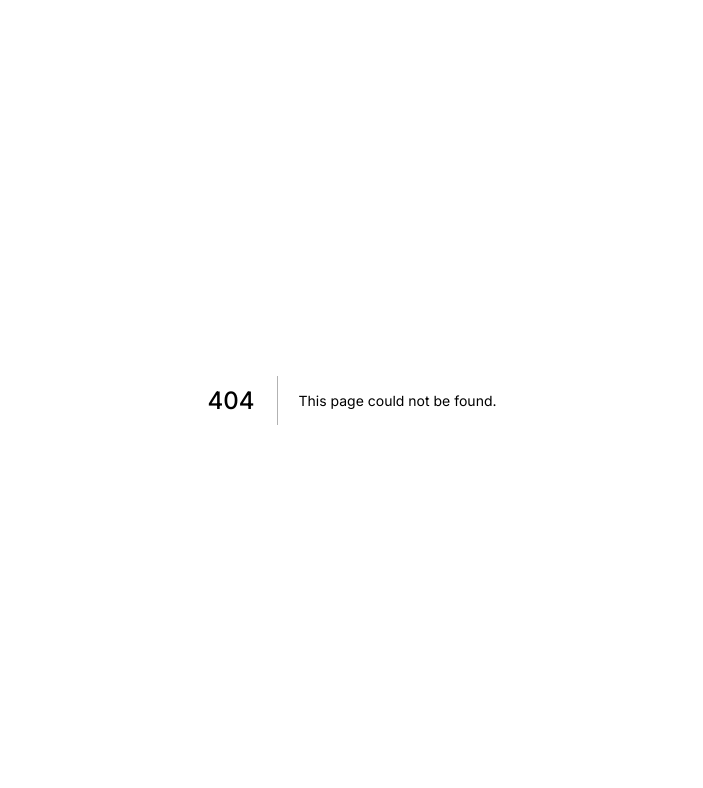
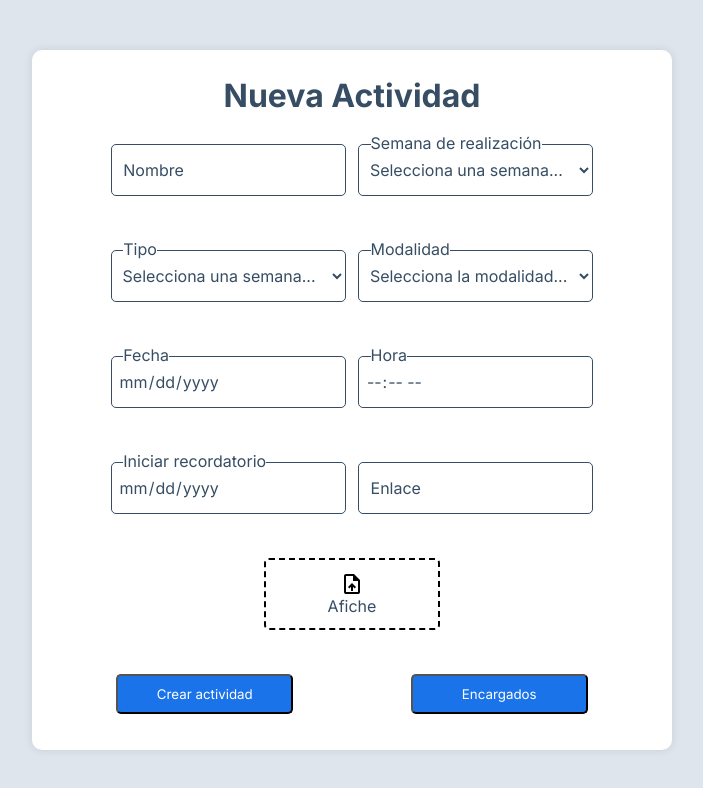
Before and after one commit to VonNeumannn/TeamTEC, a Next.js app: page /newActivity in a window 1280 px wide. Before the commit this address had no page. Shown: the top 788 px of the page, without its empty margins (288-991 px from the left). Built offline with nearby package versions, Linux system fonts and the light colour scheme.

Commit message:
feat: adding newActivity screen

```diff
--- /dev/null
+++ b/src/app/newActivity/page.tsx
@@ -0,0 +1,79 @@
+'use client'
+import styles from "../page.module.css";
+import { BlueButton } from "../components/blueButton";
+import Image from "next/image";
+import UploadIcon from "../../../public/upload.svg";
+
+export default function NewActivity() {
+
+    return (
+        <main className={styles.main} id="main">
+            <div className={styles.activityContainer}>
+                <h1>Nueva Actividad</h1>
+                <div className={styles.activityFormContainer}>
+                    <div className={styles.formGroup}>
+                        <label htmlFor="nombre">Nombre</label>
+                        <input type="nombre" id="nombre" name="nombre" required placeholder="..." />
+                    </div>
+                    <div className={styles.formGroup}>
+                        <label htmlFor="semana">Semana de realización</label>
+                        <select className={styles.selectContainer} id="semana" name="semana" required>
+                            <option value="" >Selecciona una semana...</option>
+                            {
+                                Array.from({ length: 16 }, (_, i) => i + 1).map(num =>
+                                    <option key={num} value={`semana${num}`}>Semana {num}</option>
+                                )
+                            }
+                        </select>
+                    </div>
+                    <div className={styles.formGroup}>
+                        <label htmlFor="tipo">Tipo</label>
+                        <select id="opciones" name="opciones" required>
+                            <option value="" >Selecciona una semana...</option>
+                            <option value="opcion1">Orientadora</option>
+                            <option value="opcion2">Motivacional</option>
+                            <option value="opcion3">Apoyo a vida estudiantil</option>
+                            <option value="opcion3">Orden técnico</option>
+                            <option value="opcion3">Recreación</option>
+                        </select>
+                    </div>
+                    <div className={styles.formGroup}>
+                        <label htmlFor="modalidad">Modalidad</label>
+                        <select id="opciones" name="opciones" required>
+                            <option value="" >Selecciona la modalidad...</option>
+                            <option value="opcion1">Virtual</option>
+                            <option value="opcion2">Presencial</option>
+                        </select>
+                    </div>
+                    <div className={styles.formGroup}>
+                        <label htmlFor="fecha">Fecha</label>
+                        <input type="date" id="fecha" name="fecha" required placeholder="..." />
+                    </div>
+                    <div className={styles.formGroup}>
+                        <label htmlFor="hora">Hora</label>
+                        <input type="time" id="hora" name="hora" required placeholder="..." />
+                    </div>
+                    <div className={styles.formGroup}>
+                        <label htmlFor="recordatorio">Iniciar recordatorio</label>
+                        <input type="date" id="recordatorio" name="recordatorio" required placeholder="..." />
+                    </div>
+                    <div className={styles.formGroup}>
+                        <label htmlFor="enlace">Enlace</label>
+                        <input type="link" id="enlace" name="enlace" required placeholder="..." />
+                    </div>
+                    <div className={styles.uploadContainer}>
+                        <label htmlFor="afiche">
+                            <Image src={UploadIcon} alt="upload Icon" />
+                            {"Afiche"}
+                        </label>
+                        <input type="file" id="afiche" name="afiche" accept="image/*" hidden />
+                    </div>
+                </div>
+                <div className={styles.buttonActivityContainer}>
+                    <BlueButton text="Crear actividad" onClick={() => { }} />
+                    <BlueButton text="Encargados" onClick={() => { }} />
+                </div>
+            </div>
+        </main>
+    );
+}
--- a/src/app/page.module.css
+++ b/src/app/page.module.css
@@ -926,3 +926,115 @@ height: auto;
   justify-content: center;
   align-items: center;
 }
+
+/* newActivity CSS */
+.activityContainer{
+  display: flex;
+  flex-direction: column;
+  position: relative;
+  align-items: center;
+  justify-content: center;
+  background-color: #fff;
+  width: clamp(300px, 50vw, 800px);
+  height: clamp(700px, 50vh, 500px);
+  color: #364D63;
+  border-radius: 10px;
+  box-shadow: 0 0 10px 0 rgba(0, 0, 0, 0.1);
+  padding: 2%;
+}
+
+.activityFormContainer {
+  display: flex;
+  flex-direction: row;
+  flex-wrap: wrap;
+  align-items: stretch;
+  justify-content: center;
+  width: 100%;
+  height: 90%;
+  gap: 2%;
+  padding-top: 5%;
+}
+.activityFormContainer > * {
+  width: 40%;
+  height: 10%;
+  margin: 0%;
+}
+.uploadContainer {
+  display: flex;
+  flex-direction: column;
+  align-items: center;
+  justify-content: center;
+  width: 100%;
+  height: 10%;
+
+}
+.uploadContainer label{
+  display: flex;
+  flex-direction: column;
+  align-items: center;
+  justify-content: center;
+  padding: 2%;
+  border-radius: 5px;
+  border: 2px dashed #000;
+  width: 30%;
+  text-align: center;
+  transition: 300ms;
+}
+.uploadContainer label:hover{
+  background-color: #c4c4c4;
+  transition: 300ms;
+}
+.buttonActivityContainer {
+  display: flex;
+  flex-direction: row;
+  align-items: center;
+  justify-content: space-around;
+  width: 100%;
+  height: 10%;
+}
+.buttonActivityContainer button {
+  width: 30%;
+  height: 55%;
+  margin: 0%;
+  display: flex;
+  flex-direction: row;
+  justify-content: center;
+  align-items: center;
+  gap: 5%;
+}
+.formGroup select {
+  width: 100%;
+  height: 100%;
+  font-size: 1rem;
+  padding: 3%;
+  background: transparent;
+  color: #364D63;
+  border: none;
+}
+.formGroup input[type="date"]::-webkit-calendar-picker-indicator,
+.formGroup input[type="time"]::-webkit-calendar-picker-indicator {
+    filter: invert(1) hue-rotate(180deg);
+}
+
+/* Personaliza el color de fondo cuando el menú desplegable está abierto */
+.formGroup select:focus {
+  background-color: #fff;
+}
+@media screen and (max-width: 1000px) {
+  .activityContainer {
+      width: 90%;
+      font-size: 14px;
+  }
+  .activityFormContainer label {
+      font-size: 12px;
+  }
+  .activityFormContainer input {
+      font-size: 12px;
+  }
+  .activityFormContainer select {
+      font-size: 12px;
+  }
+  .uploadContainer label {
+      width: 40%;
+  }
+}
```
Also changed, not shown: public/upload.svg (added).
